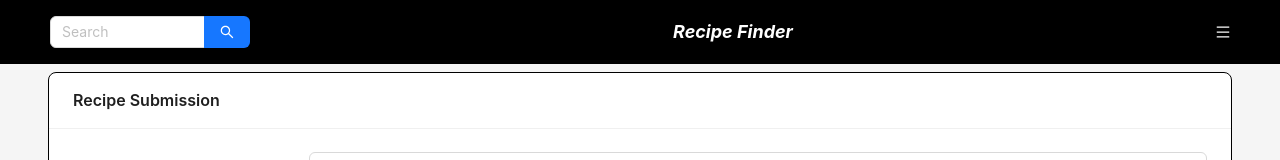
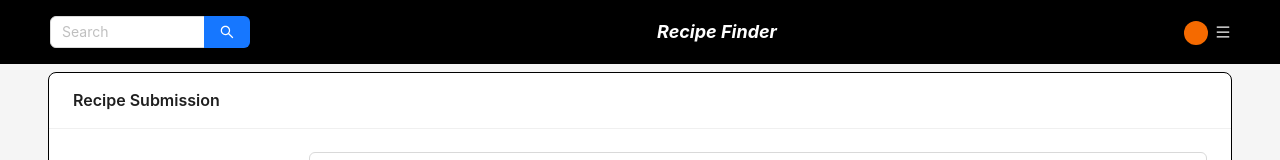
Before and after one commit to bryanonyc/recipes-app, a React (Create React App) app: page /recipes/new in a window 1280 px wide. Shown: the top 160 px of the page. Built offline with nearby package versions, Linux system fonts and the light colour scheme; no server answers.

Commit message:
Add avatar with letter of user's first name

```diff
--- a/src/components/UserDropdown.tsx
+++ b/src/components/UserDropdown.tsx
@@ -1,4 +1,4 @@
-import { Dropdown, Space } from 'antd';
+import { Avatar, Dropdown, Space } from 'antd';
 import { MenuOutlined } from '@ant-design/icons';
 import { useAuth } from '../hooks/useAuth';
 
@@ -10,7 +10,21 @@ import { Link } from 'react-router-dom';
 export const UserDropdown = () => {
     const { name, isAdmin } = useAuth();
 
+    const userAvatar = (
+        <Avatar style={{ backgroundColor: "#f56a00" }} size="small">
+            {name.charAt(0)}
+        </Avatar>
+    );
+
     const adminItems: MenuProps['items'] = [
+        {
+            key: 'name',
+            label: (<>{userAvatar} {name}</>),
+            disabled: true,
+        },
+        {
+            type: 'divider',
+        },
         {
             key: 'recipes',
             label: 'Recipes',
@@ -57,6 +71,14 @@ export const UserDropdown = () => {
 
     const nonAdminItems: MenuProps['items'] = [
         {
+            key: 'name',
+            label: (<>{userAvatar} {name}</>),
+            disabled: true,
+        },
+        {
+            type: 'divider',
+        },
+        {
             key: 'recipes',
             label: 'Recipes',
             disabled: true,
@@ -85,7 +107,7 @@ export const UserDropdown = () => {
 
     return (
         <Space>
-            { name }
+            {userAvatar}
             <Dropdown menu={{ items }} arrow placement='bottom'>
                 <MenuOutlined style={{ cursor: 'pointer' }} />
             </Dropdown>
```
